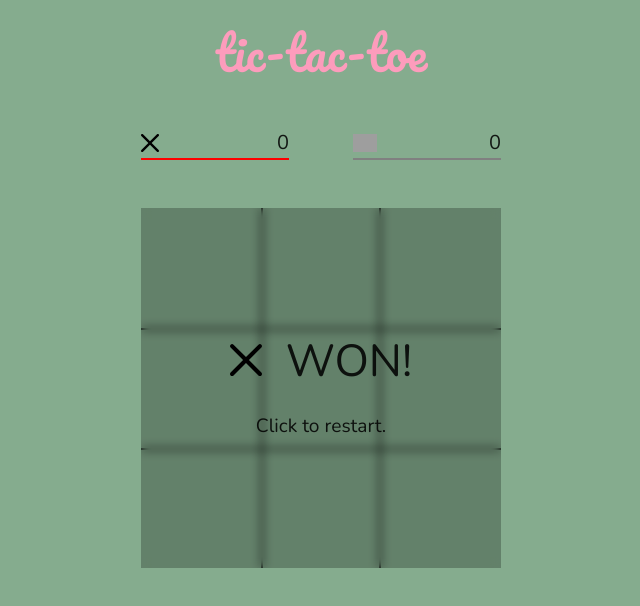
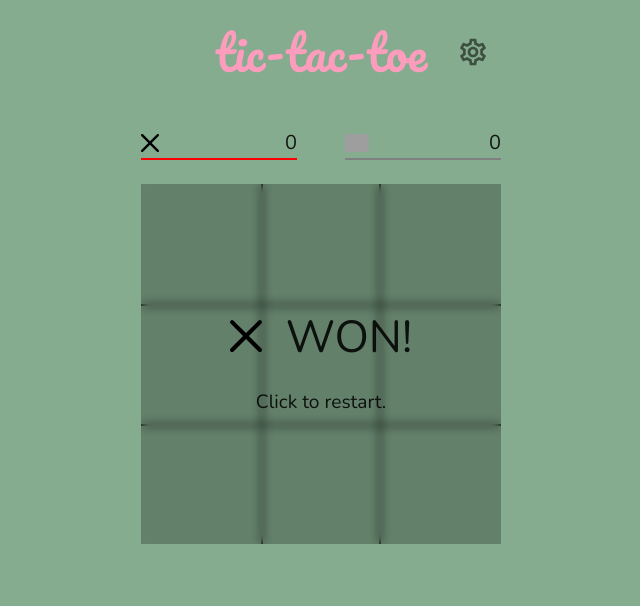
Before and after one commit to marciorasf/tic-tac-toe, a React (Create React App) app: page / in a window 1280 px wide. Shown: the top 606 px of the page, without its empty margins (319-959 px from the left). Built offline with nearby package versions, Linux system fonts and the light colour scheme; grey boxes are pictures that could not be loaded.

Commit message:
add feat to toggle settings

```diff
--- a/package.json
+++ b/package.json
@@ -3,12 +3,8 @@
   "version": "0.1.0",
   "private": true,
   "dependencies": {
-    "@fortawesome/fontawesome-svg-core": "1.2.32",
-    "@fortawesome/free-brands-svg-icons": "5.15.1",
-    "@fortawesome/free-regular-svg-icons": "5.15.1",
-    "@fortawesome/free-solid-svg-icons": "5.15.1",
-    "@fortawesome/react-fontawesome": "0.1.11",
     "@material-ui/core": "^4.11.0",
+    "@material-ui/icons": "^4.9.1",
     "@material-ui/styles": "^4.10.0",
     "@testing-library/jest-dom": "5.11.4",
     "@testing-library/react": "11.0.4",
--- a/src/pages/Game/index.jsx
+++ b/src/pages/Game/index.jsx
@@ -12,7 +12,9 @@ import {
   InputLabel,
   Typography,
   Button,
+  IconButton,
 } from "@material-ui/core";
+import { SettingsOutlined as SettingsIcon } from "@material-ui/icons";
 
 import circleSymbol from "../../assets/images/circle.svg";
 import timesSymbol from "../../assets/images/times.svg";
@@ -43,6 +45,7 @@ export default function Game() {
   const [hasTied, setHasTied] = useState(false);
   const [mode, setMode] = useState("single");
   const [botDifficult, setBotDifficult] = useState("hard");
+  const [openSettings, setOpenSettings] = useState(false);
 
   const classes = useStyles();
 
@@ -90,6 +93,10 @@ export default function Game() {
     setIsPlayer1Turn(!isPlayer1Turn);
   }
 
+  function handleToggleOpenSettings() {
+    setOpenSettings(!openSettings);
+  }
+
   function triggerBotPlay() {
     setWaitingBot(true);
 
@@ -132,16 +139,36 @@ export default function Game() {
       <Grid container justify="center">
         <hr className={classes.dividerMedium} />
 
+        <Grid item xs={12}>
+          <Grid container justify="space-between">
+            <Grid item xs={2}></Grid>
+
+            <Grid item xs={8}>
+              <Grid container justify="center">
                 <Typography variant="h1" component="h1">
                   tic-tac-toe
                 </Typography>
+              </Grid>
+            </Grid>
+
+            <Grid item xs={2}>
+              <Grid container justify="flex-end">
+                <IconButton onClick={handleToggleOpenSettings}>
+                  <SettingsIcon style={{ fontSize: "2rem" }} />
+                </IconButton>
+              </Grid>
+            </Grid>
+          </Grid>
+        </Grid>
 
         <hr className={classes.dividerLarge} />
 
-        {/* <Grid item xs={12}>
-          <Grid container spacing={8}>
+        {openSettings && (
+          <>
+            <Grid item xs={12}>
+              <Grid container spacing={6}>
                 <Grid item xs={6}>
-              <FormControl fullWidth variant="outlined">
+                  <FormControl fullWidth variant="standard" size="small">
                     <InputLabel id="mode">Mode</InputLabel>
                     <Select
                       labelId="mode"
@@ -159,7 +186,8 @@ export default function Game() {
                   <FormControl
                     fullWidth
                     disabled={mode !== "single"}
-                variant="outlined"
+                    variant="standard"
+                    size="small"
                   >
                     <InputLabel id="botDifficult">Bot difficult</InputLabel>
                     <Select
@@ -178,10 +206,12 @@ export default function Game() {
               </Grid>
             </Grid>
 
-        <hr className={classes.dividerLarge} /> */}
+            <hr className={classes.dividerLarge} />
+          </>
+        )}
 
         <Grid item xs={12}>
-          <Grid container spacing={8}>
+          <Grid container spacing={6}>
             {Object.keys(playerSymbols).map((player) => {
               const isPlayerTurn =
                 player === "player1" ? isPlayer1Turn : !isPlayer1Turn;
@@ -207,7 +237,7 @@ export default function Game() {
           </Grid>
         </Grid>
 
-        <hr className={classes.dividerLarge} />
+        <hr className={classes.dividerMedium} />
 
         <Grid item xs={12}>
           <Grid
```
Also changed, not shown: 1 other file (tests, documents, lock files or other folders). Lines whose indentation alone changed are shown as unchanged.
